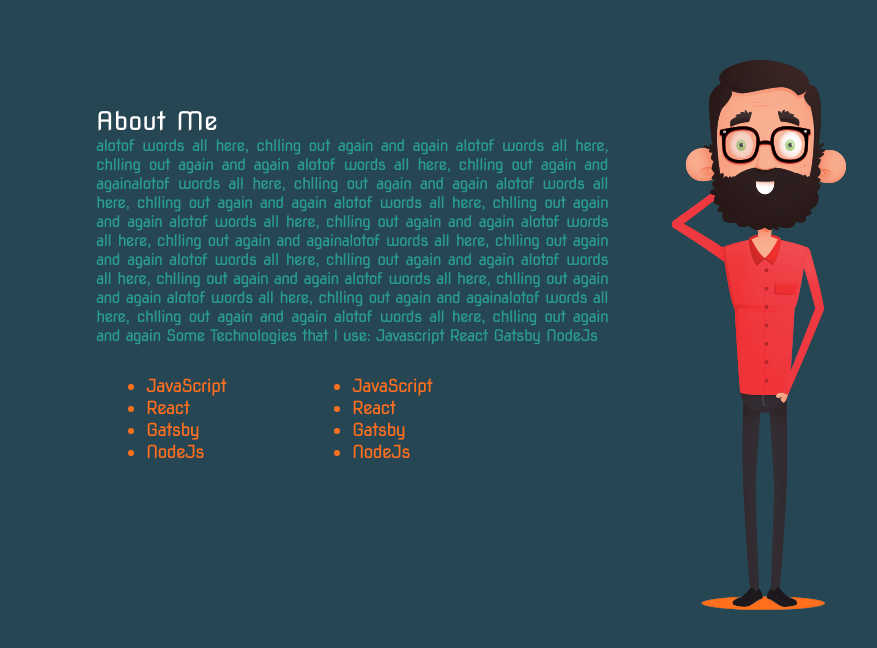
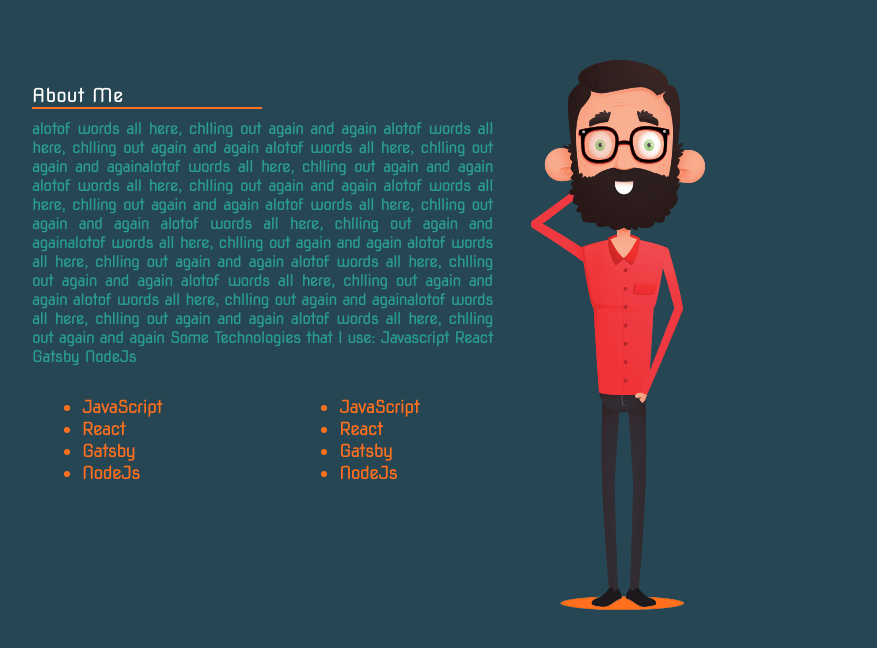
Before and after one commit to Carlos-Diaz-07/carlosdiaz_tech, a React (Create React App) app: page / in a window 1280 px wide. Shown: the part 900-1548 px from the top of the page, without its empty margins (224-1101 px from the left). Built offline with nearby package versions, Linux system fonts and the light colour scheme.

Commit message:
style adjusments to sections and about me section

```diff
--- a/src/components/AboutMeSection.js
+++ b/src/components/AboutMeSection.js
@@ -6,6 +6,7 @@ const AboutMeSection = () => {
   return (
     <div className="about-me-section section" id="about-me-section">
       <h3 className="about-me-section-title section-title">About Me</h3>
+      <div className="section-title-line"></div>
       <p>
         alotof words all here, chlling out again and again alotof words all
         here, chlling out again and again alotof words all here, chlling out
--- a/src/css/components/about-me-section.css
+++ b/src/css/components/about-me-section.css
@@ -1,14 +1,11 @@
 .about-me-section {
   position: relative;
-  width: 50vw;
+
 }
 
-.about-me-section-title {
-    width: 80%;
-}
 
 .about-me-section p {
-  width: 80%;
+  width: 60%;
 }
 
 .about-me-section ul {
@@ -34,7 +31,7 @@
 
 .small-carlos {
   position: absolute;
-  left: 90%;
+  left: 65%;
   right: 0%;
   top: 20%;
   bottom: 0%;
--- a/src/css/components/hero-section.css
+++ b/src/css/components/hero-section.css
@@ -1,7 +1,6 @@
 .hero-section {
   display: flex;
   flex-direction: column;
-  height: 100vh;
 
   align-items: left;
   justify-content: center;
--- a/src/css/index.css
+++ b/src/css/index.css
@@ -81,6 +81,7 @@ p {
   display: flex;
   flex-direction: column;
 
+  width: 60vw;
   height: 100vh;
 
   align-items: left;
@@ -88,6 +89,15 @@ p {
   justify-content: center;
 }
 
-.section-title{
+.section-title {
   color: white;
+  width: 60%;
+  font-size: 1.5vw;
 }
+
+.section-title-line {
+  margin: 0 0 10px;
+  width: 30%;
+
+  border: 1px solid #ff6f1e;
+}
```
